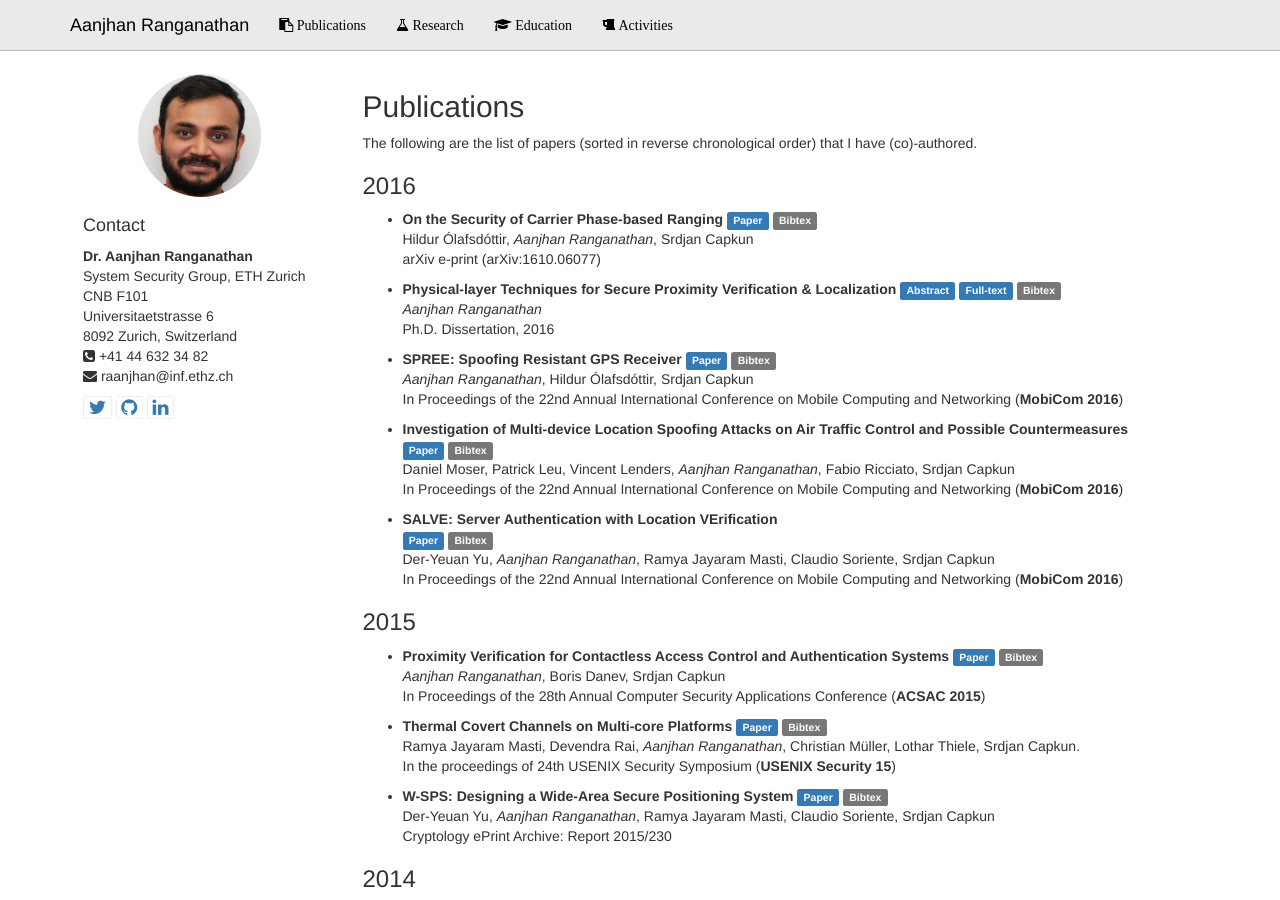
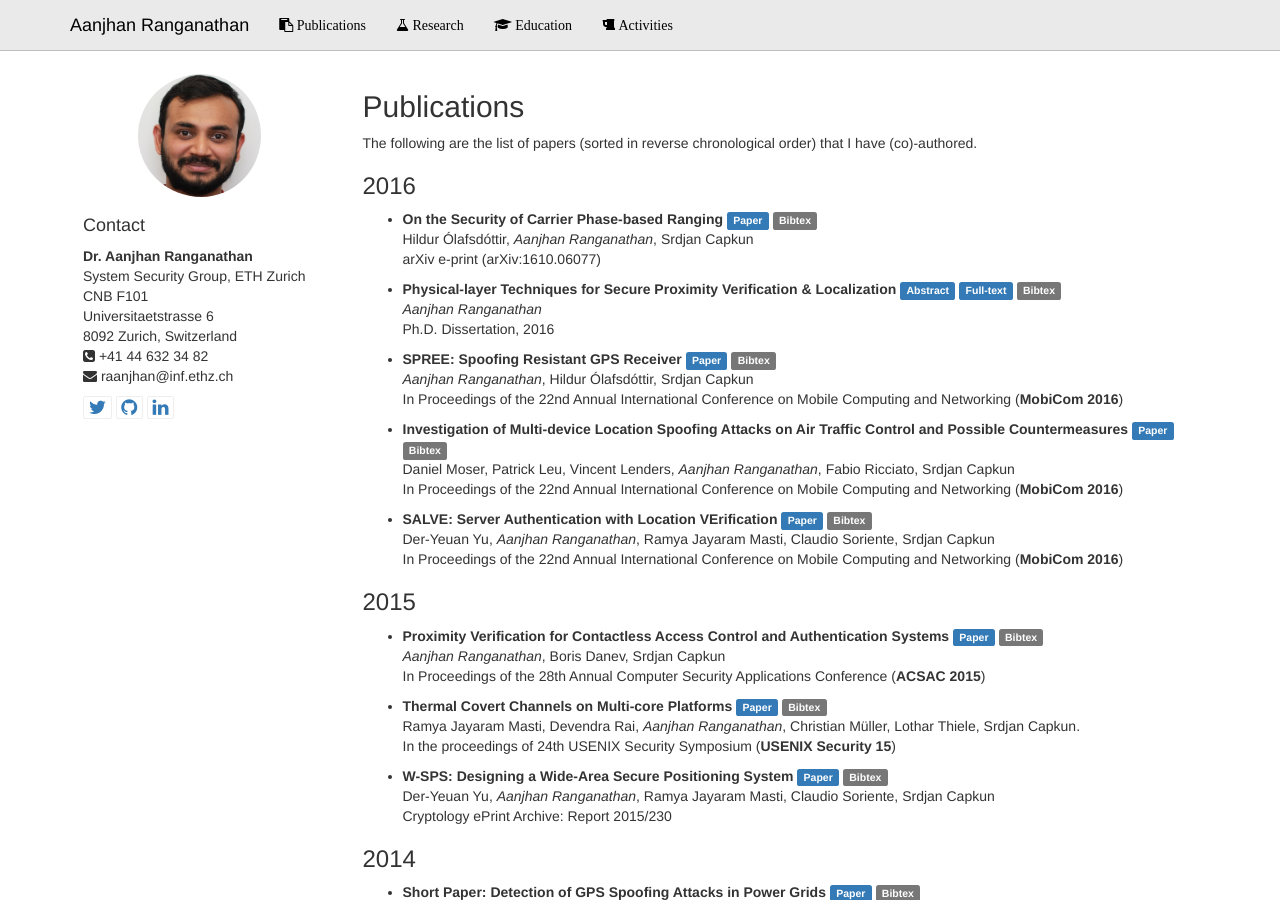
Before and after one commit to aanjhan/mywebsite, a Jekyll site: the page built from pubs/index.md, in a window 1280 px wide and 900 px high. Built offline with Jekyll 4.4.1, drawn with Linux system fonts in a browser that asks for light colours; Markdown is read by kramdown in place of the engine named in the settings.

Commit message:
pubs update

```diff
--- a/pubs/index.md
+++ b/pubs/index.md
@@ -22,12 +22,12 @@ Ph.D. Dissertation, 2016
 *Aanjhan Ranganathan*, Hildur Ólafsdóttir, Srdjan Capkun<br/>
 In Proceedings of the 22nd Annual International Conference on Mobile Computing and Networking (**MobiCom 2016**)
 
-- **Investigation of Multi-device Location Spoofing Attacks on Air Traffic Control and Possible Countermeasures**<br/>
+- **Investigation of Multi-device Location Spoofing Attacks on Air Traffic Control and Possible Countermeasures**
 <a href="assets/tdoaSpoofing_moser16.pdf" class="label label-primary">Paper</a> <a href="assets/tdoaSpoofing.bib" class="label label-default">Bibtex</a><br/>
 Daniel Moser, Patrick Leu, Vincent Lenders, *Aanjhan Ranganathan*, Fabio Ricciato, Srdjan Capkun<br/>
 In Proceedings of the 22nd Annual International Conference on Mobile Computing and Networking (**MobiCom 2016**)
 
-- **SALVE: Server Authentication with Location VErification**<br/>
+- **SALVE: Server Authentication with Location VErification**
 <a href="assets/salve-yu.pdf" class="label label-primary">Paper</a> <a href="assets/salve.bib" class="label label-default">Bibtex</a><br/>
 Der-Yeuan Yu, *Aanjhan Ranganathan*, Ramya Jayaram Masti, Claudio Soriente, Srdjan Capkun<br/>
 In Proceedings of the 22nd Annual International Conference on Mobile Computing and Networking (**MobiCom 2016**)
```
Also changed, not shown: 1 other file.
